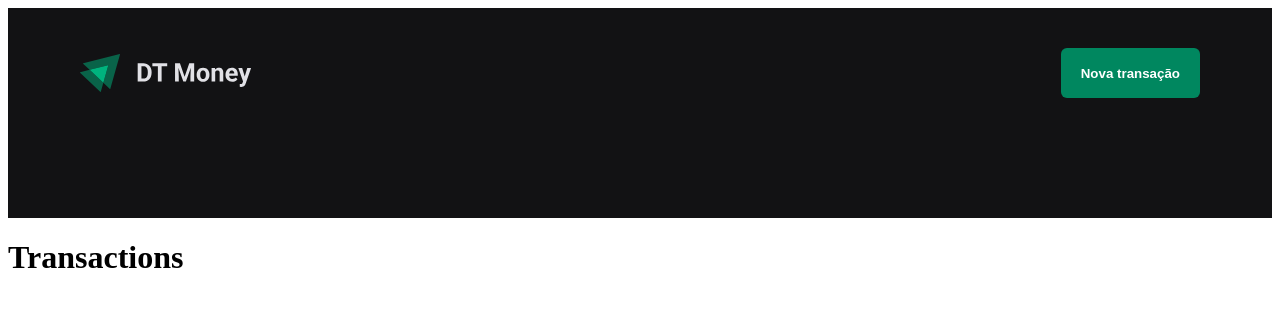
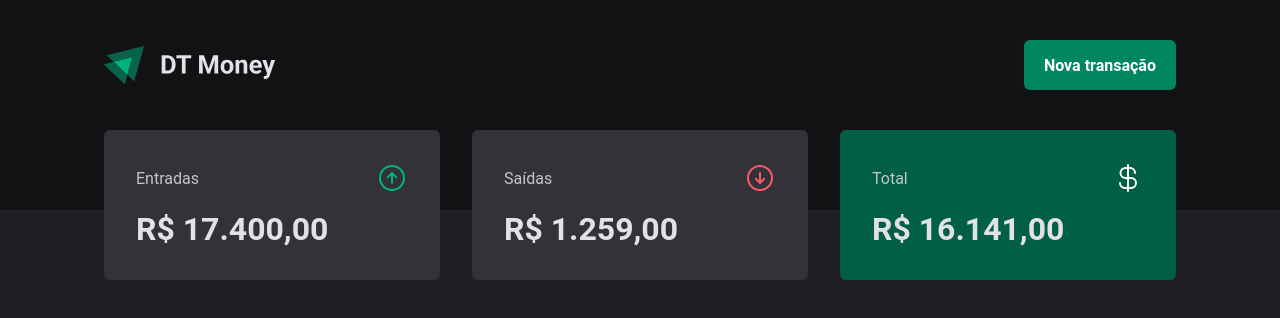
Before and after one commit to leandrolima132/03-dt-money, a React app: page / in a window 1280 px wide. Shown: the top 318 px of the page. Built offline with nearby package versions, Linux system fonts and the light colour scheme; the HTML template or start-up script is replaced by a standard one.

Commit message:
feat: create summary component

```diff
--- a/package.json
+++ b/package.json
@@ -11,6 +11,7 @@
   },
   "dependencies": {
     "@types/styled-components": "^5.1.34",
+    "phosphor-react": "^1.4.1",
     "react": "^18.3.1",
     "react-dom": "^18.3.1",
     "styled-components": "^6.1.12"
--- a/src/App.tsx
+++ b/src/App.tsx
@@ -1,11 +1,13 @@
 import { ThemeProvider } from "styled-components"
 import { defaultTheme } from './styles/themes/default'
 import { Transactions } from "./pages/Transactions"
+import { GlobalStyle } from './styles/global'
 
 function App() {
 
   return (
     <ThemeProvider theme={defaultTheme}>
+      <GlobalStyle/>
       <Transactions/>
     </ThemeProvider>
   )
--- /dev/null
+++ b/src/components/Summary/index.tsx
@@ -0,0 +1,36 @@
+import { ArrowCircleDown, ArrowCircleUp, CurrencyDollar } from 'phosphor-react'
+import { SummaryCard, SummaryContainer } from './styles'
+
+export function Summary() {
+
+  return (
+    <SummaryContainer>
+      <SummaryCard>
+        <header>
+          <span>Entradas</span>
+          <ArrowCircleUp size={32} color="#00b37e" />
+        </header>
+
+        <strong>R$ 17.400,00</strong>
+      </SummaryCard>
+
+      <SummaryCard>
+        <header>
+          <span>Saídas</span>
+          <ArrowCircleDown size={32} color="#f75a68" />
+        </header>
+
+        <strong>R$ 1.259,00</strong>
+      </SummaryCard>
+
+      <SummaryCard variant="green">
+        <header>
+          <span>Total</span>
+          <CurrencyDollar size={32} color="#fff" />
+        </header>
+
+        <strong>R$ 16.141,00</strong>
+      </SummaryCard>
+    </SummaryContainer>
+  )
+}
--- /dev/null
+++ b/src/components/Summary/styles.ts
@@ -0,0 +1,43 @@
+import styled, { css } from "styled-components";
+
+export const SummaryContainer = styled.section`
+  width: 100%;
+  max-width: 1120px;
+  margin: 0 auto;
+  padding: 0 1.5rem;
+
+  display: grid;
+  grid-template-columns: repeat(3, 1fr);
+  gap: 2rem;
+
+  margin-top: -5rem;
+`;
+
+interface SummaryCardProps {
+  variant?: "green";
+}
+
+export const SummaryCard = styled.div<SummaryCardProps>`
+  background: ${(props) => props.theme["gray-600"]};
+  border-radius: 6px;
+  padding: 2rem;
+
+  header {
+    display: flex;
+    align-items: center;
+    justify-content: space-between;
+    color: ${(props) => props.theme["gray-300"]};
+  }
+
+  strong {
+    display: block;
+    margin-top: 1rem;
+    font-size: 2rem;
+  }
+
+  ${(props) =>
+    props.variant === "green" &&
+    css`
+      background: ${props.theme["green-700"]};
+    `}
+`;
--- a/src/pages/Transactions/index.tsx
+++ b/src/pages/Transactions/index.tsx
@@ -1,10 +1,11 @@
 import { Header } from "../../components/Header";
+import { Summary } from "../../components/Summary";
 
 export function Transactions() {
   return(
     <div>
       <Header />
-      <h1>Transactions</h1>
-      </div>
+      <Summary />
+    </div>
   )
 }
```
Also changed, not shown: 1 other file (tests, documents, lock files or other folders).
